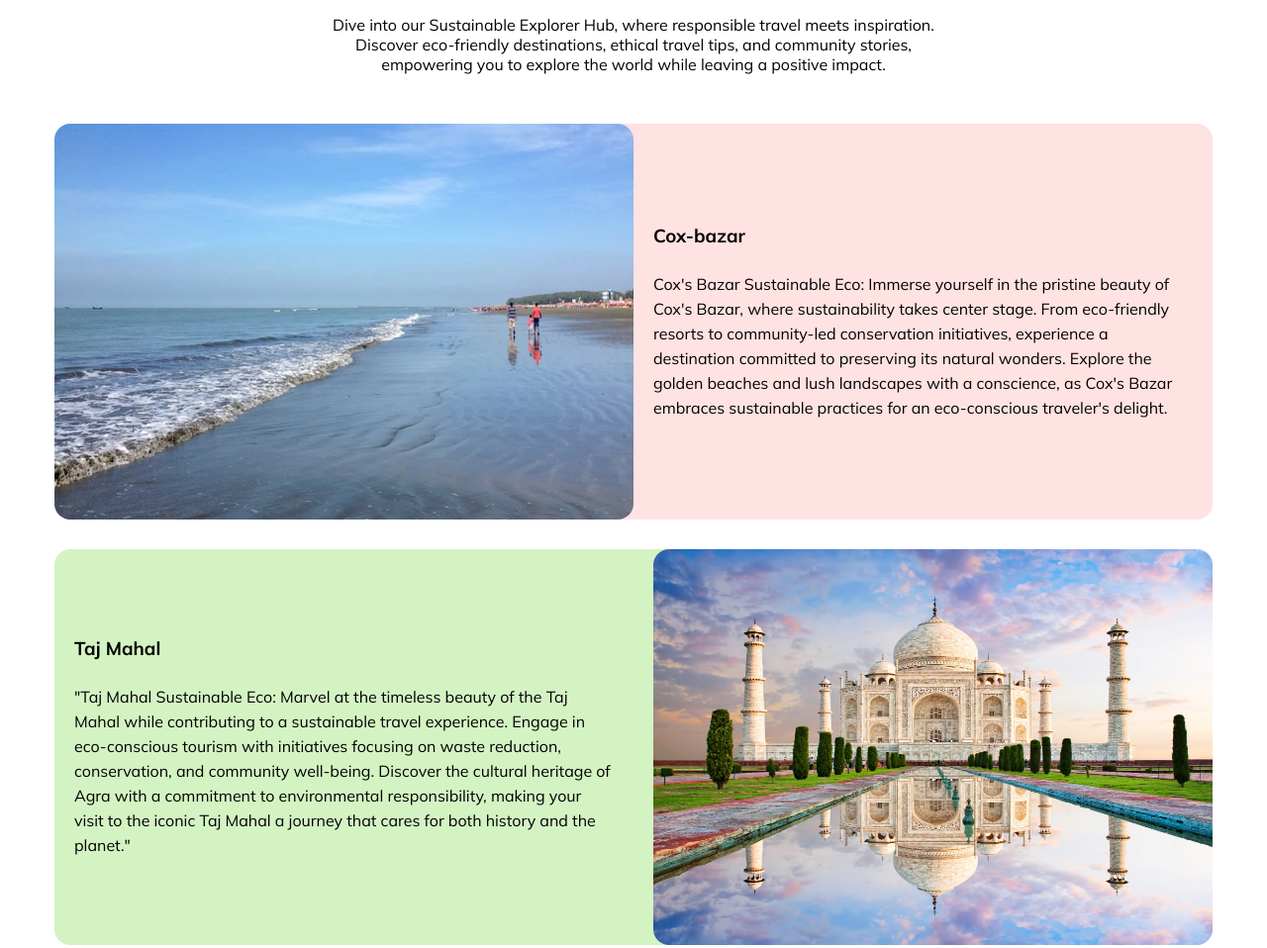
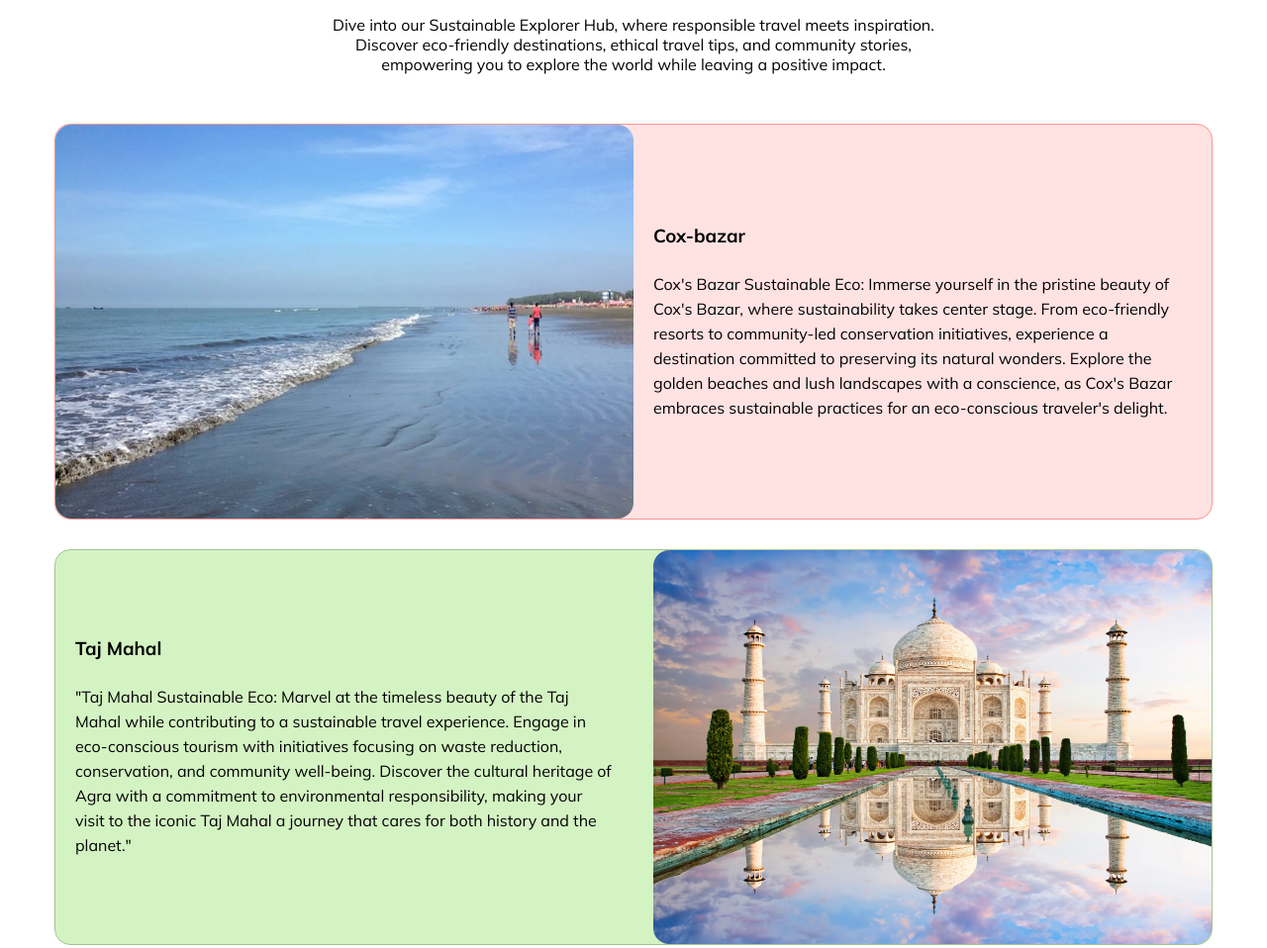
Before and after one commit to KhEliash/travel-website-one, a plain HTML site: page index.html in a window 1280 px wide. Shown: the part 2680-3638 px from the top of the page at 99% size. Drawn offline with Linux system fonts and the light colour scheme.

Commit message:
added border

```diff
--- a/style.css
+++ b/style.css
@@ -206,6 +206,7 @@ li {
   line-height: 25px;
   background: rgb(255, 226, 226);
   border-radius: 16px;
+  border: 1px solid rgb(255, 146, 146);
 }
 .cox-bazar img {
   width: 50%;
@@ -226,6 +227,7 @@ li {
   background: #d4f3c3;
   padding-left: 20px;
   border-radius: 16px;
+  border: 1px solid #a4c493;
 }
 .taj-mahal img {
   width: 50%;
```
